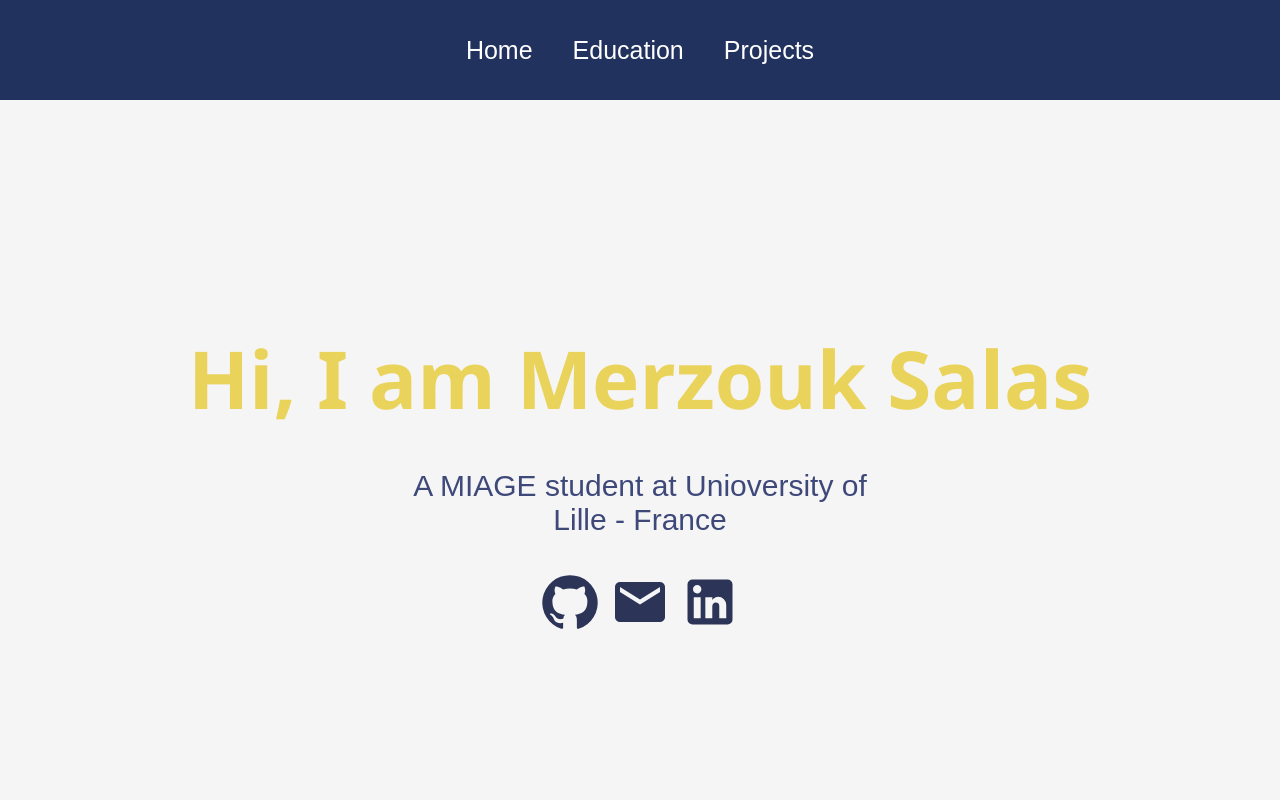
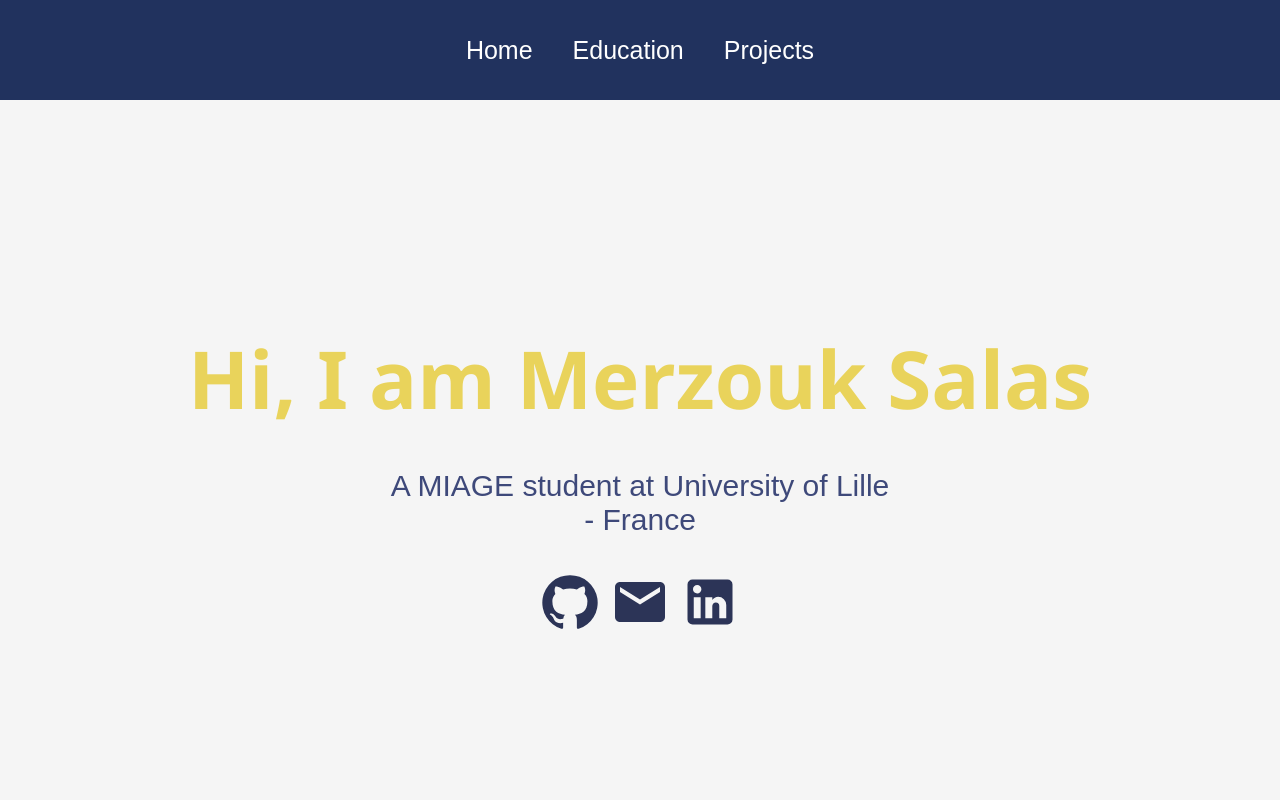
Before and after one commit to Salas3108/Portfolio, a React (Create React App) app: page / in a window 1280 px wide. Shown: the top 800 px of the page. Built offline with nearby package versions, Linux system fonts and the light colour scheme.

Commit message:
Fixed some bug

```diff
--- a/src/pages/Home.js
+++ b/src/pages/Home.js
@@ -12,7 +12,7 @@ function Home() {
         <div className='about'>
           <h2>  Hi, I am Merzouk Salas </h2>
           <div className='prompt'>
-            <p> A MIAGE student at Unioversity of Lille - France </p>
+            <p> A MIAGE student at University of Lille - France </p>
             <Link to="https://github.com/Salas3108">
               <GitHubIcon />
             </Link>
```
